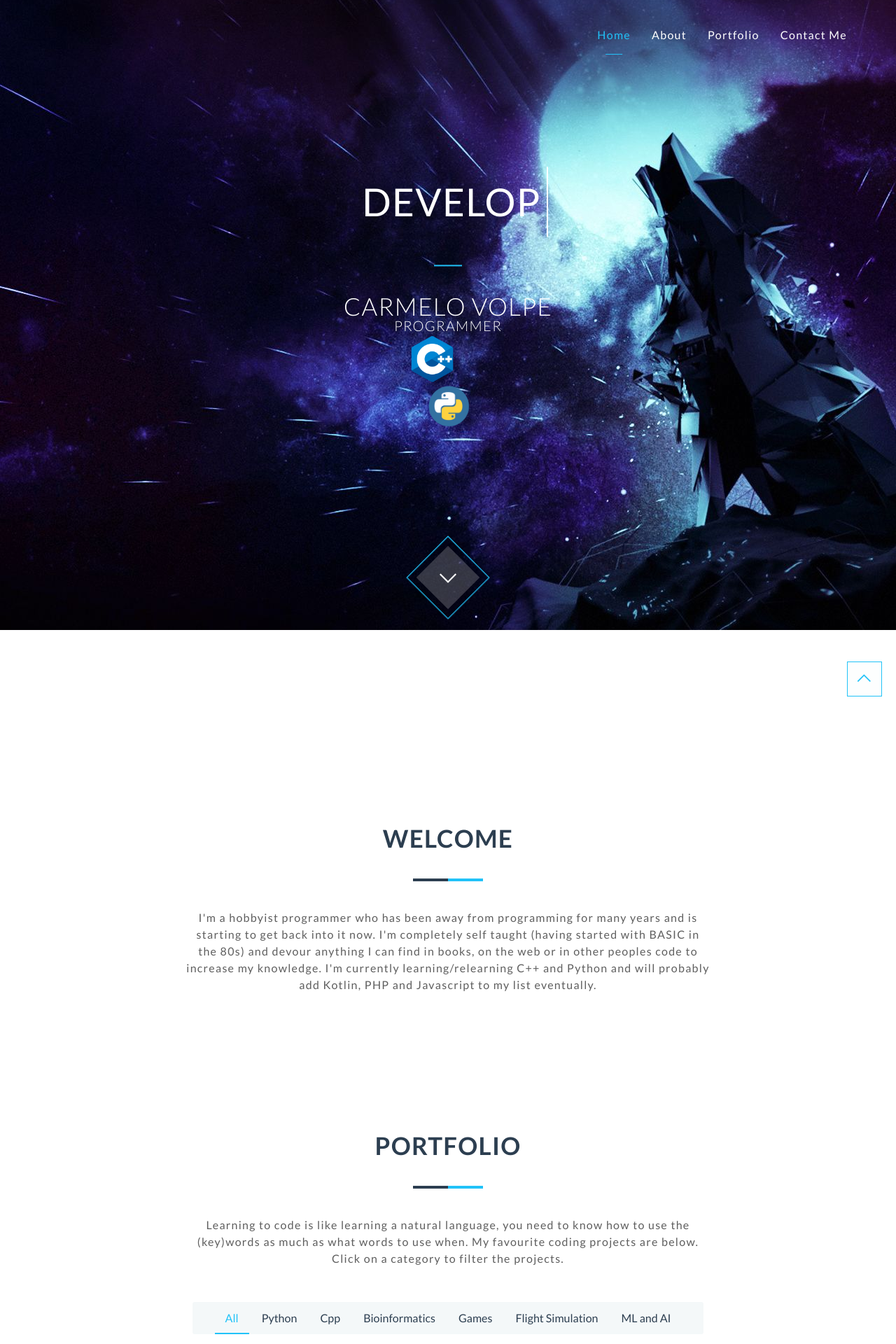
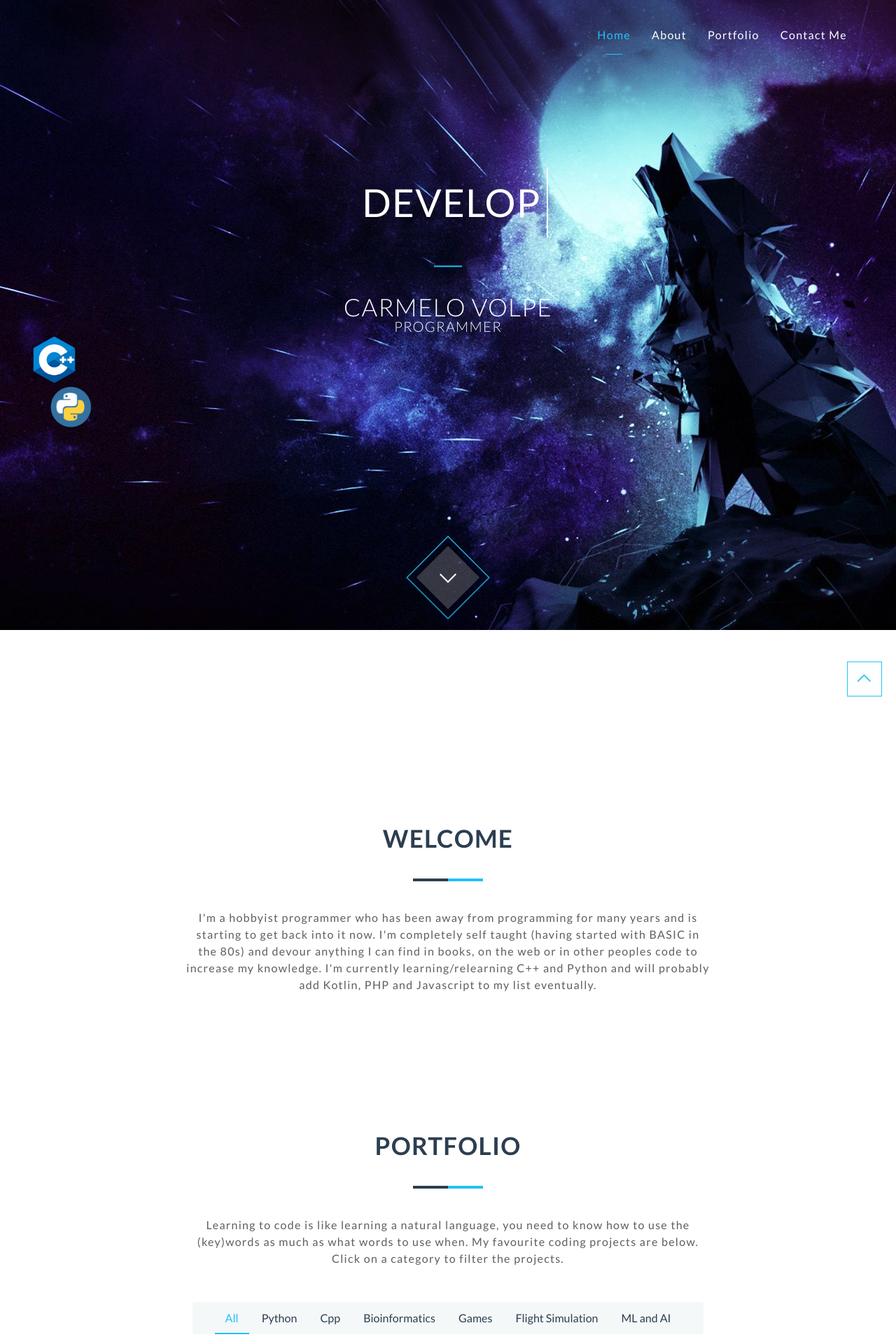
Before and after one commit to Gamernaut/gamernaut.github.io, a Jekyll site: the page built from index.html, in a window 1280 px wide. Shown: the top 1920 px of the page at 70% size. Built offline with Jekyll 4.4.1, drawn with Linux system fonts in a browser that asks for light colours; nearby versions of some CDN libraries.

Commit message:
Update header.html

```diff
--- a/_includes/header.html
+++ b/_includes/header.html
@@ -63,7 +63,7 @@
           <hr class="small">
           <h2 class="thin">{{ site.header-title }}</h2>
           <h3 class="thin">{{ site.header-tagline }}</h3>
-          <div style="display: inline-block">
+          <div style="float:left">
             <img src="{{ site.baseurl }}/images/logos/cpp240.png" width ="75" alt="Cpp logo"/>
             <img src="{{ site.baseurl }}/images/logos/python.png" width ="120" alt="Python logo"/>
           </div>
```
